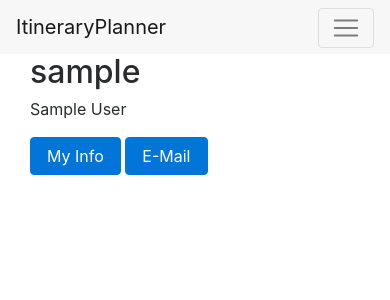
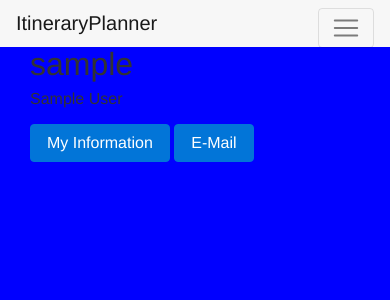
Before and after one commit to villancikos/ItineraryPlanner, a Django app: a page that uses itineraryplanner/itineraryplanner/templates/users/user_detail.html in a window 390 px wide. Shown: the top 300 px of the page. Run offline with Django 3.2, Linux system fonts and the light colour scheme; the visitor is signed in with stand-in values (Sample User, id 1); data comes from the database, SQL or seed files in the repository; some libraries are stand-ins or nearby versions.

Commit message:
standard django features

```diff
--- a/itineraryplanner/config/urls.py
+++ b/itineraryplanner/config/urls.py
@@ -8,7 +8,9 @@ from django.views import defaults as default_views
 urlpatterns = [
     url(r'^$', TemplateView.as_view(template_name='pages/home.html'), name='home'),
     url(r'^about/$', TemplateView.as_view(template_name='pages/about.html'), name='about'),
-
+    url(r'^autocomplete/$',
+        TemplateView.as_view(template_name='pages/autocomplete.html'),
+        name='autocomplete'),
     # Django Admin, use {% url 'admin:index' %}
     url(settings.ADMIN_URL, admin.site.urls),
 
--- a/itineraryplanner/gulpfile.js
+++ b/itineraryplanner/gulpfile.js
@@ -92,7 +92,7 @@ gulp.task('browserSync', function() {
 // Watch
 gulp.task('watch', function() {
 
-  gulp.watch(paths.sass + '/*.scss', ['styles']);
+  gulp.watch(paths.sass + '/*.scss', ['styles'].on("change", reload));
   gulp.watch(paths.js + '/*.js', ['scripts']).on("change", reload);
   gulp.watch(paths.images + '/*', ['imgCompression']);
   gulp.watch(paths.templates + '/**/*.html').on("change", reload);
--- a/itineraryplanner/itineraryplanner/static/css/project.css
+++ b/itineraryplanner/itineraryplanner/static/css/project.css
@@ -1,38 +1,30 @@
-/* These styles are generated from project.scss. */
+body {
+  background-color: blue;
+  font: 100% Helvetica, sans-serif;
+  color: #333; }
 
 .alert-debug {
-  color: black;
-  background-color: white;
+  background-color: #fff;
   border-color: #d6e9c6;
-}
+  color: #000; }
 
 .alert-error {
-  color: #b94a48;
   background-color: #f2dede;
   border-color: #eed3d7;
-}
+  color: #b94a48; }
 
-/* This is a fix for the bootstrap4 alpha release */
+.navbar {
+  border-radius: 0px; }
+
 @media (max-width: 47.9em) {
   .navbar-nav .nav-item {
+    display: inline-block;
     float: none;
-    width: 100%;
-    display: inline-block;
-  }
+    width: 100%; }
+  .navbar-nav .nav-item + .nav-item {
+    margin-left: 0; }
+  .nav.navbar-nav.pull-xs-right {
+    float: none !important; } }
 
-  .navbar-nav .nav-item + .nav-item {
-    margin-left: 0;
-  }
-
-  .nav.navbar-nav.pull-xs-right {
-    float: none !important;
-  }
-}
-
-/* Display django-debug-toolbar.
-   See https://github.com/django-debug-toolbar/django-debug-toolbar/issues/742
-   and https://github.com/pydanny/cookiecutter-django/issues/317
-*/
 [hidden][style="display: block;"] {
-  display: block !important;
-}
+  display: block !important; }
--- /dev/null
+++ b/itineraryplanner/itineraryplanner/static/css/project.min.css
@@ -0,0 +1 @@
+body{background-color:blue;font:100% Helvetica,sans-serif;color:#333}.alert-debug{background-color:#fff;border-color:#d6e9c6;color:#000}.alert-error{background-color:#f2dede;border-color:#eed3d7;color:#b94a48}.navbar{border-radius:0}@media (max-width:47.9em){.navbar-nav .nav-item{display:inline-block;float:none;width:100%}.navbar-nav .nav-item+.nav-item{margin-left:0}.nav.navbar-nav.pull-xs-right{float:none!important}}[hidden][style="display: block;"]{display:block!important}
--- /dev/null
+++ b/itineraryplanner/itineraryplanner/static/js/project.min.js
@@ -0,0 +1 @@
+$(".form-group").removeClass("row");
--- a/itineraryplanner/itineraryplanner/static/sass/project.scss
+++ b/itineraryplanner/itineraryplanner/static/sass/project.scss
@@ -1,7 +1,12 @@
 
-
-
-
+$font-stack:    Helvetica, sans-serif;
+$primary-color: #333;
+$secondary-color: green;
+body {
+  background-color: $secondary-color;
+  font: 100% $font-stack;
+  color: $primary-color;
+}
 // project specific CSS goes here
 
 ////////////////////////////////
--- a/itineraryplanner/itineraryplanner/templates/users/user_detail.html
+++ b/itineraryplanner/itineraryplanner/templates/users/user_detail.html
@@ -21,7 +21,7 @@
 <div class="row">
 
   <div class="col-sm-12">
-    <a class="btn btn-primary" href="{% url 'users:update' %}" role="button">My Info</a>
+    <a class="btn btn-primary" href="{% url 'users:update' %}" role="button">My Information</a>
     <a class="btn btn-primary" href="{% url 'account_email' %}" role="button">E-Mail</a>
     <!-- Your Stuff: Custom user template urls -->
   </div>
```
Also changed, not shown: 1 other file.
